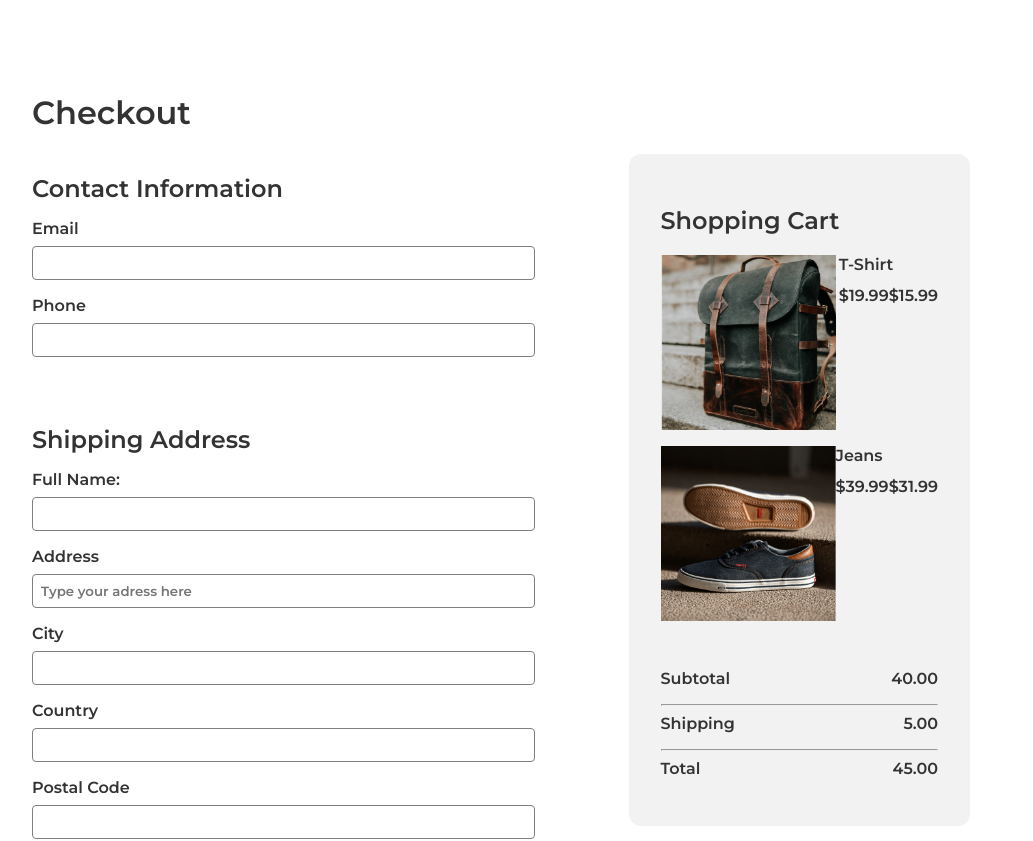
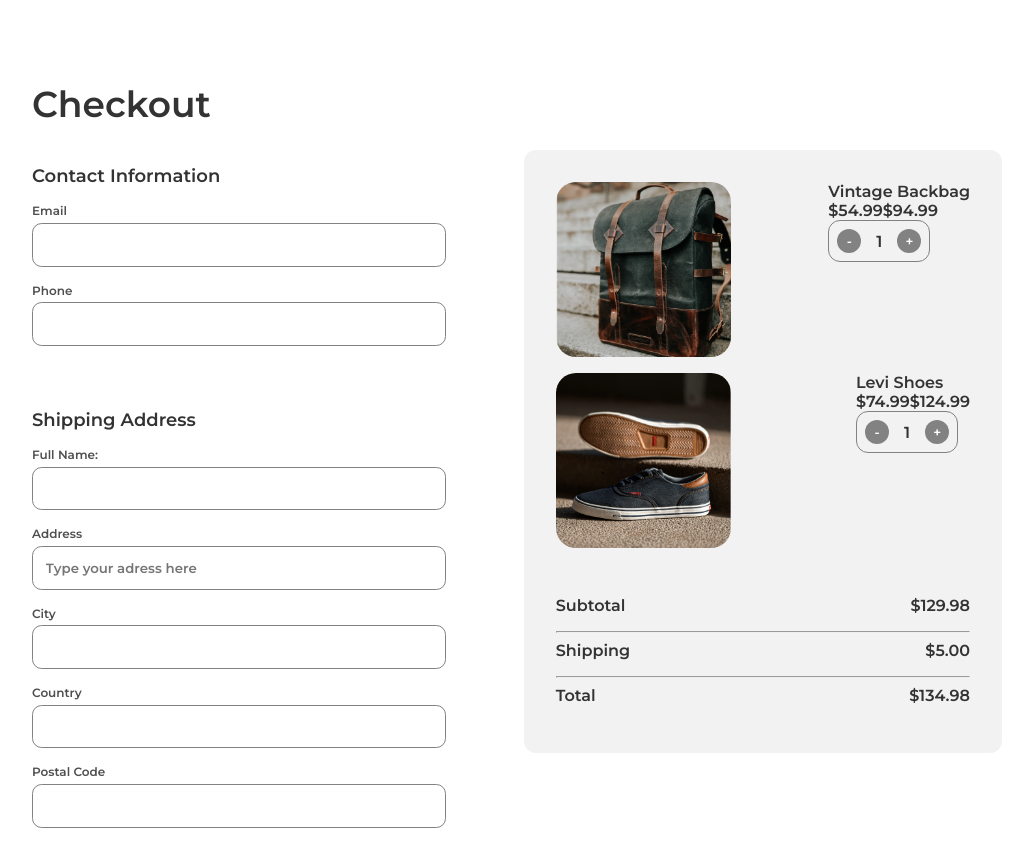
Before and after one commit to maax6/checkout-page, a React (Vite) app: page / in a window 1280 px wide. Shown: the top 841 px of the page, without its empty margins (123-1156 px from the left). Built offline with nearby package versions, Linux system fonts and the light colour scheme.

Commit message:
Add functions to increment shipping and items + flex Life

```diff
--- a/src/App.scss
+++ b/src/App.scss
@@ -1,5 +1,4 @@
 #root {
   max-width: 1280px;
   margin: 0 auto;
-  padding: 2rem;
 }
--- a/src/App.tsx
+++ b/src/App.tsx
@@ -1,23 +1,29 @@
 import { Checkout } from './components/Checkout/Checkout';
 import './App.scss';
+
 const items = [
   {
     id: 1,
-    name: 'T-Shirt',
-    price: 19.99,
+    name: 'Vintage Backbag',
+    price: 54.99,
+    oldPrice: 94.99,
+    quantity: 1,
     image: 'src/assets/img/photo1.png',
   },
   {
     id: 2,
-    name: 'Jeans',
-    price: 39.99,
+    name: 'Levi Shoes',
+    price: 74.99,
+    oldPrice: 124.99,
+    quantity: 1,
     image: 'src/assets/img/photo2.png',
   },
 ];
+
 function App() {
   return (
     <>
-      <Checkout items={items} />{' '}
+      <Checkout items={items} />
     </>
   );
 }
--- a/src/components/Checkout/Checkout.tsx
+++ b/src/components/Checkout/Checkout.tsx
@@ -1,10 +1,13 @@
 import './_checkout.scss';
+import { useState } from 'react';
 
 interface Item {
   id: number;
   name: string;
   price: number;
+  oldPrice: number;
   image: string;
+  quantity: number;
 }
 
 interface CheckoutProps {
@@ -12,6 +15,32 @@ interface CheckoutProps {
 }
 
 export function Checkout({ items }: CheckoutProps) {
+  const [cartItems, setCartItems] = useState<Item[]>(items || []);
+  const calculateShippingCost = () => {
+	const baseCost = 5;
+	const additionalCostPerThreeItems = 2;
+	const totalItems = cartItems.reduce((total, item) => total + item.quantity, 0);
+	const additionalCost = Math.floor(totalItems / 3) * additionalCostPerThreeItems;
+	return baseCost + additionalCost;
+  };
+  const [shippingCost, setShippingCost] = useState<number>(calculateShippingCost());
+
+  const calculateSubtotal = () => {
+    return cartItems.reduce(
+      (total, item) => total + item.price * item.quantity,
+      0
+    );
+  };
+  const updateQuantity = (itemId: number, change: number) => {
+    setCartItems(
+      cartItems.map((item) =>
+        item.id === itemId
+          ? { ...item, quantity: Math.max(1, item.quantity + change) }
+          : item
+      )
+    );
+	setShippingCost(calculateShippingCost());
+  };
   return (
     <div className="page-wrapper">
       <h1>Checkout</h1>
@@ -45,10 +74,9 @@ export function Checkout({ items }: CheckoutProps) {
           <button className="checkout__form__submit">Continue</button>
         </form>
         <div className="checkout__cart">
-          <h2 className="checkout__cart__title">Shopping Cart</h2>
-          {items && Array.isArray(items) && items.length > 0 ? (
+          {cartItems && Array.isArray(cartItems) && cartItems.length > 0 ? (
             <ul className="checkout__cart__items">
-              {items.map((item) => (
+              {cartItems.map((item) => (
                 <li className="checkout__cart__item" key={item.id}>
                   <img
                     className="checkout__cart__item__image"
@@ -59,14 +87,29 @@ export function Checkout({ items }: CheckoutProps) {
                     <span className="checkout__cart__item__name">
                       {item.name}
                     </span>
-                    <span className="checkout__cart__item__price">
-                      <span className="checkout__cart__item__price__old">
+                    <div className="checkout__cart__item__price">
+                      <span className="checkout__cart__item__price__new">
                         ${item.price.toFixed(2)}
                       </span>
-                      <span className="checkout__cart__item__price__new">
-                        ${(item.price * 0.8).toFixed(2)}
+                      <span className="checkout__cart__item__price__old">
+                        ${item.oldPrice.toFixed(2)}
                       </span>
-                    </span>
+                    </div>
+                    <div className="checkout__cart__item__quantity">
+					<button
+                        className="checkout__cart__item__quantity__button"
+                        onClick={() => updateQuantity(item.id, -1)}
+                      >
+                        -
+                      </button>
+                      <span className='checkout__cart__item__quantity__nmbr'>{item.quantity}</span>
+                      <button
+                        className="checkout__cart__item__quantity__button"
+                        onClick={() => updateQuantity(item.id, 1)}
+                      >
+                        +
+                      </button>
+                    </div>
                   </div>
                 </li>
               ))}
@@ -77,17 +120,17 @@ export function Checkout({ items }: CheckoutProps) {
           <div className="checkout__cart__summary">
             <div className="checkout__cart__summary__row">
               <span>Subtotal</span>
-              <span>40.00</span>
+              <span>${calculateSubtotal().toFixed(2)}</span>
             </div>
             <hr />
             <div className="checkout__cart__summary__row">
               <span>Shipping</span>
-              <span>5.00</span>
+              <span>${shippingCost.toFixed(2)}</span>
             </div>
             <hr />
             <div className="checkout__cart__summary__row checkout__cart__summary__row--total">
               <span>Total</span>
-              <span>45.00</span>
+              <span>${(calculateSubtotal() + shippingCost).toFixed(2)}</span>
             </div>
           </div>
         </div>
--- a/src/components/Checkout/_checkout.scss
+++ b/src/components/Checkout/_checkout.scss
@@ -5,38 +5,57 @@
    color: #333333;
 }
 .page-wrapper {
-  padding: 2rem;
+   padding: 0.5rem;
    max-width: 970px;
    margin: 0 auto;
+   @media screen and (min-width: 768px) {
+      margin-top: 50px;
    }
+}
+h1 {
+   font-size: 36px;
+   @media screen and (max-width: 768px) {
+      font-size: 24px;
+   }
+}
+
 .checkout {
    display: flex;
    align-items: flex-start;
    flex-wrap: wrap-reverse;
    justify-content: space-between;
-  //center it
+   column-gap: 8%;
    margin: 0 auto;
    &__form {
       display: flex;
+      flex: 1;
       flex-direction: column;
-	width: 50%;
       &__title {
-      font-size: 1.5rem;
          margin-bottom: 1rem;
+         min-width: 380px;
+         font-size: 18px;
+         @media screen and (max-width: 768px) {
+            font-size: 14px;
+         }
       }
       &__contact,
       &__shipping {
-
+         display: flex;
+         flex-direction: column;
          margin-bottom: 2rem;
          label {
+            font-size: 12px;
+            color: #4f4f4f;
             display: flex;
-        margin-bottom: 0.5rem;
+            margin-bottom: 0.3rem;
+            @media screen and (max-width: 768px) {
+               font-size: 10px;
+            }
          }
          input {
-        padding: 0.5rem;
-		width: 100%;
-        border-radius: 0.25rem;
-        border: 1px solid gray;
+            padding: 0.8rem;
+            border-radius: 0.6rem;
+            border: 1px solid #828282;
             margin-bottom: 1rem;
          }
       }
@@ -45,7 +64,7 @@
          background-color: #f2994a;
          color: white;
          border: none;
-	  padding: 1rem  2rem;
+         padding: 1rem 2rem;
          border-radius: 12px;
          cursor: pointer;
          align-self: flex-end;
@@ -54,12 +73,13 @@
 
    &__cart {
       display: flex;
+      flex: 1;
       flex-direction: column;
       background-color: #f2f2f2;
       padding: 2rem;
-	margin: 0 2rem;
       align-self: flex-end;
       border-radius: 12px;
+      margin-bottom: 2rem;
       &__items {
          list-style: none;
          margin: 0;
@@ -72,6 +92,7 @@
                width: 175px;
                height: 175px;
                object-fit: cover;
+               border-radius: 20px;
                @media (min-width: 768px) {
                   width: 175px;
                   height: 175px;
@@ -84,8 +105,31 @@
          &__details {
             display: flex;
             flex-direction: column;
-        span {
-          margin-bottom: 0.8em;
+
+         }
+         &__quantity {
+            display: flex;
+            width: fit-content;
+            align-items: center;
+            padding: 0.5rem;
+            justify-content: center;
+            gap: 15px;
+            border: 1px solid #828282;
+            border-radius: 12px;
+            &__button {
+               background-color: #828282;
+               color: white;
+               border: none;
+               width: 24px;
+               height: 24px;
+               border-radius: 50%;
+               display: flex;
+               justify-content: center;
+               align-items: center;
+               cursor: pointer;
+            }
+            &__nmbr{
+				display: flex;
             }
          }
       }
```
Also changed, not shown: 1 other file (tests, documents, lock files or other folders). Lines whose indentation alone changed are shown as unchanged.
